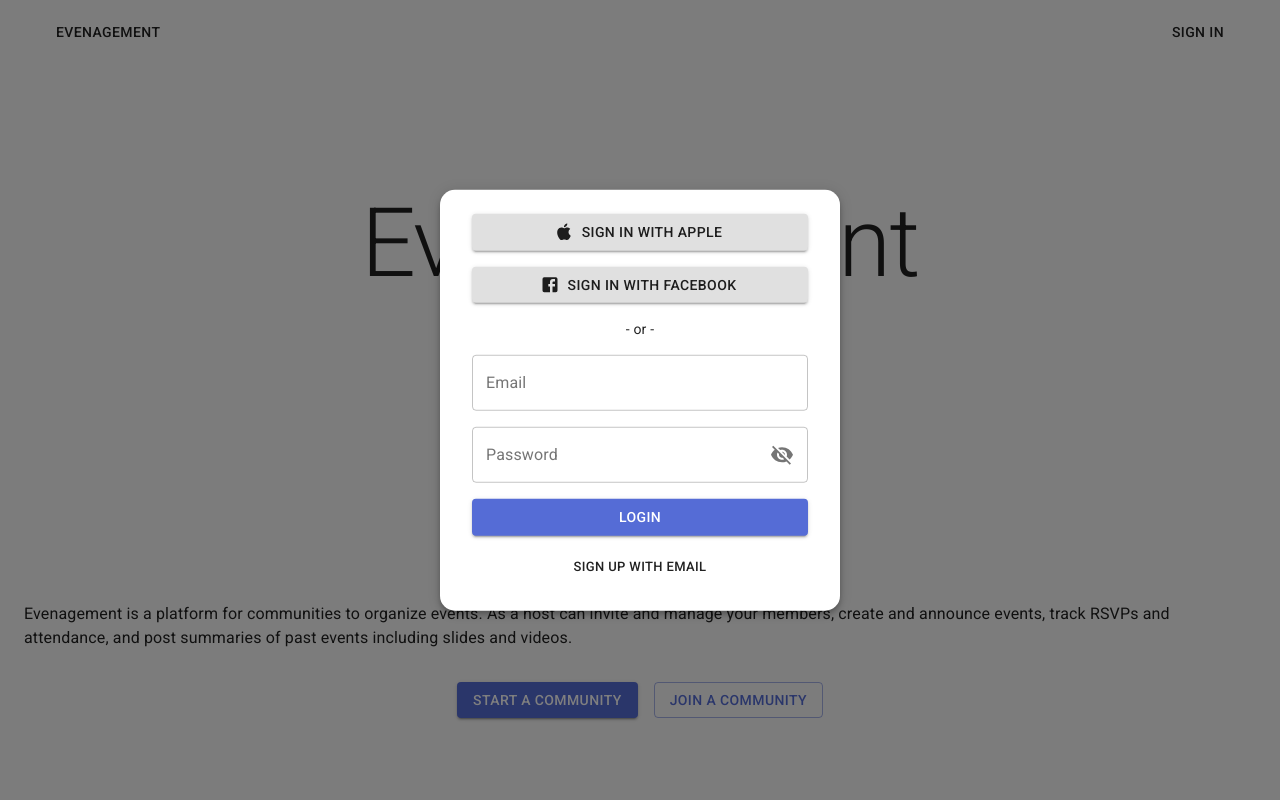
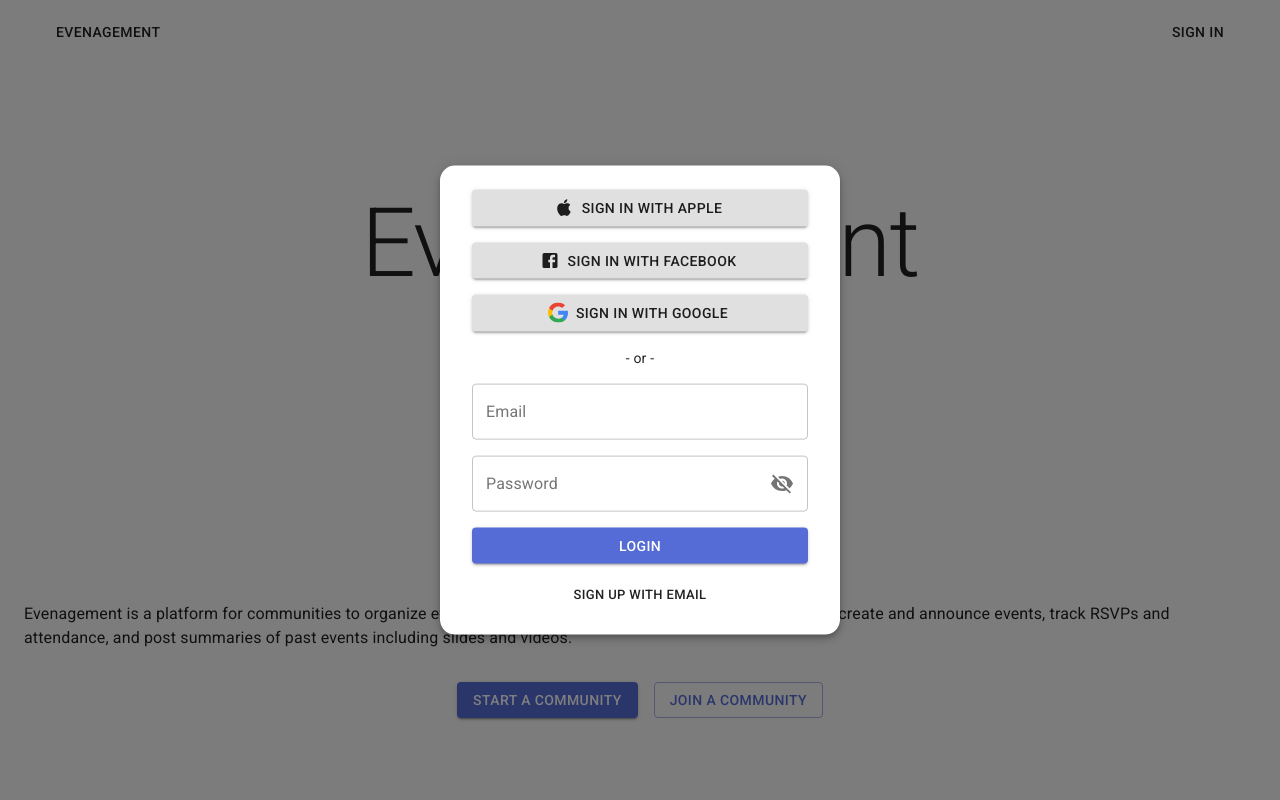
Before and after one commit to jdiehl/evenagement, a Next.js app: page / in a window 1280 px wide. Both pictures are taken after a click on the button "SIGN IN". Shown: the top 800 px of the page. Built offline with nearby package versions, Linux system fonts and the light colour scheme; no server answers.

Commit message:
Added facebook and google authentication

```diff
--- /dev/null
+++ b/components/LoginWindow/GoogleIcon.tsx
@@ -0,0 +1,19 @@
+export default function GoogleIcon() {
+  return (
+    <svg className="MuiSvgIcon-root" width="100%" height="100%" viewBox="0 0 24 24" version="1.1" fillRule="evenodd" clipRule="evenodd" strokeLinejoin="round" strokeMiterlimit={2}>
+      <g transform="matrix(0.0449859,0,0,0.0440933,0,0)">
+        <path d="M533.5,278.4C533.5,259.9 532,241.3 528.8,223.1L272.1,223.1L272.1,327.9L419.1,327.9C413,361.7 393.4,391.6 364.7,410.6L364.7,478.6L452.4,478.6C503.9,431.2 533.5,361.2 533.5,278.4Z" fillRule="nonzero" fill="rgb(66,133,244)" />
+      </g>
+      <g transform="matrix(0.0449859,0,0,0.0440933,0,0)">
+        <path d="M272.1,544.3C345.5,544.3 407.4,520.2 452.5,478.6L364.8,410.6C340.4,427.2 308.9,436.6 272.2,436.6C201.2,436.6 141,388.7 119.4,324.3L28.9,324.3L28.9,394.4C75.1,486.3 169.2,544.3 272.1,544.3Z" fill="rgb(52,168,83)" fillRule="nonzero" />
+      </g>
+      <g transform="matrix(0.0449859,0,0,0.0440933,0,0)">
+        <path d="M119.3,324.3C107.9,290.5 107.9,253.9 119.3,220.1L119.3,150L28.9,150C-9.7,226.9 -9.7,317.5 28.9,394.4L119.3,324.3Z" fill="rgb(251,188,4)" fillRule="nonzero" />
+      </g>
+      <g transform="matrix(0.0449859,0,0,0.0440933,0,0)">
+        <path d="M272.1,107.7C310.9,107.1 348.4,121.7 376.5,148.5L454.2,70.8C405,24.6 339.7,-0.8 272.1,0C169.2,0 75.1,58 28.9,150L119.3,220.1C140.8,155.6 201.1,107.7 272.1,107.7Z" fill="rgb(234,67,53)" fillRule="nonzero" />
+      </g>
+    </svg>
+
+  )
+}
--- a/components/LoginWindow/LoginFragment.tsx
+++ b/components/LoginWindow/LoginFragment.tsx
@@ -8,7 +8,7 @@ import { ChangeEvent, useContext } from 'react'
 
 import { AuthProvider, signInWith } from '../../services/auth'
 import PasswordField from '../PasswordField'
-
+import GoogleIcon from './GoogleIcon'
 import LoginWindowContext from './LoginWindowContext'
 import useStyles from './LoginWindowStyles'
 
@@ -43,6 +43,9 @@ export default function LoginFragment(props: LoginFragmentProps) {
       <Button variant="contained" startIcon={<FacebookIcon />} onClick={() => performSignInWith('facebook')}>
         Sign in with Facebook
       </Button>
+      <Button variant="contained" startIcon={<GoogleIcon />} onClick={() => performSignInWith('facebook')}>
+        Sign in with Google
+      </Button>
       <Typography variant="body2" align="center">
         - or -
       </Typography>
--- a/services/auth.ts
+++ b/services/auth.ts
@@ -9,6 +9,8 @@ const getURLRoot = () => {
 function makeAuthProvider(authProvider: AuthProvider) {
   switch (authProvider) {
     case 'apple': return new firebase.auth.OAuthProvider('apple.com')
+    case 'facebook': return new firebase.auth.FacebookAuthProvider()
+    case 'google': return new firebase.auth.GoogleAuthProvider()
     default: throw new Error('Missing Auth Provider Definition')
   }
 }
```
